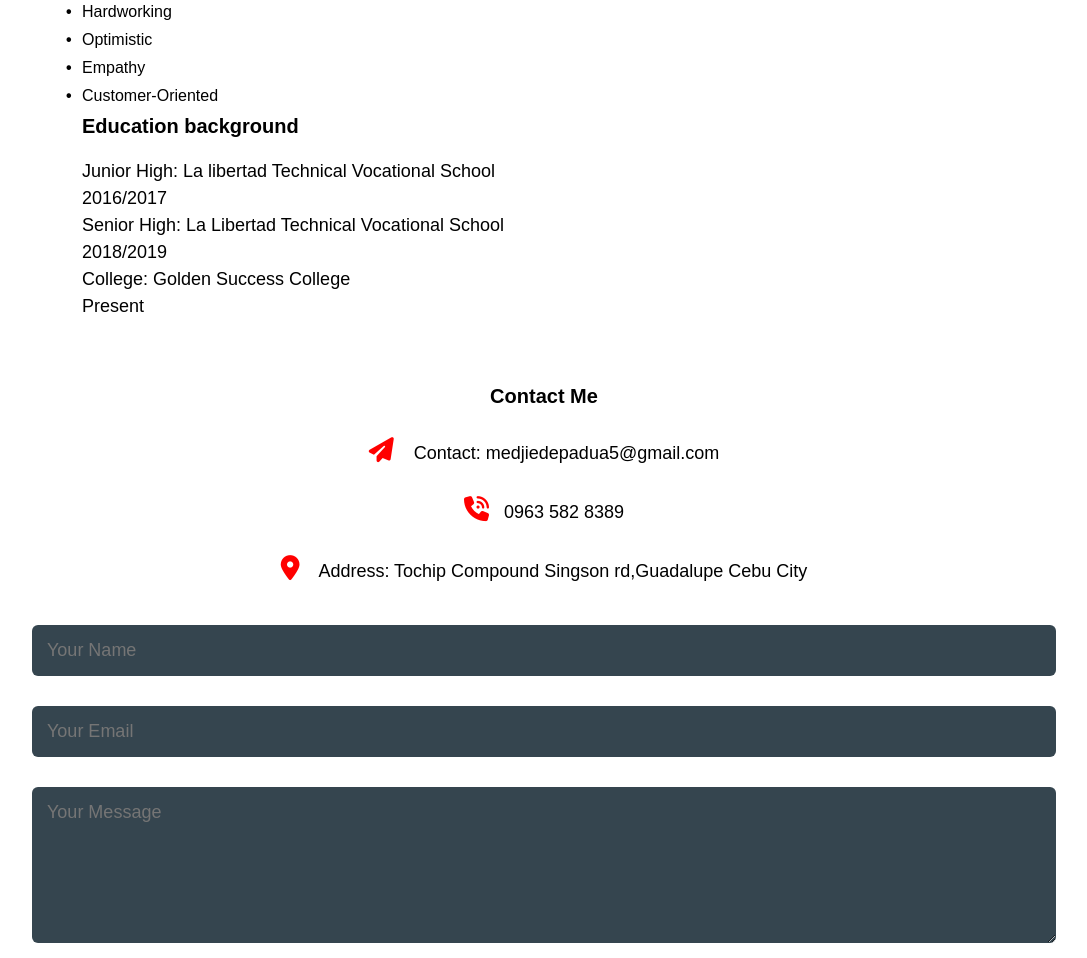
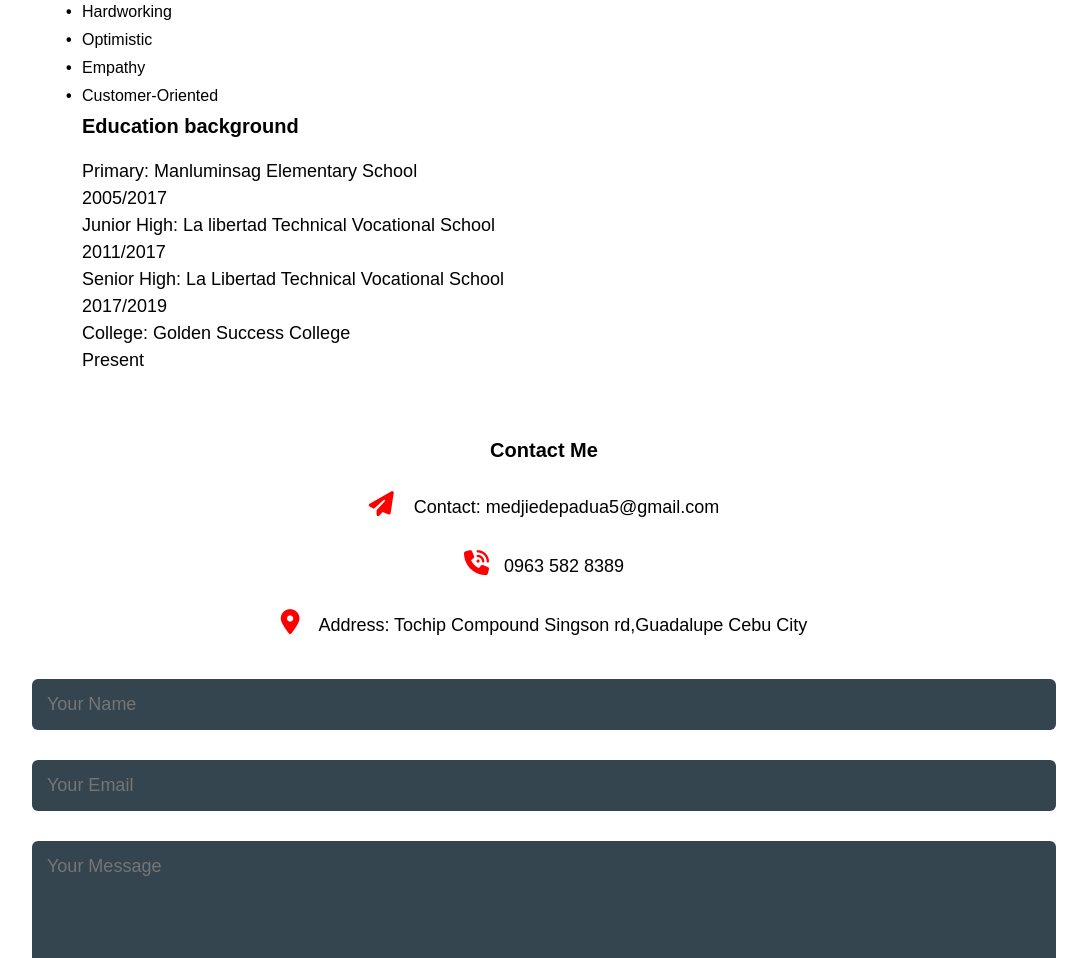
Before and after one commit to depads/mjdepads, a plain HTML site: page index.html in a window 1280 px wide. Shown: the part 1386-2344 px from the top of the page, without its empty margins (96-1183 px from the left). Drawn offline with Linux system fonts and the light colour scheme.

Commit message:
Update index.html

```diff
--- a/index.html
+++ b/index.html
@@ -56,8 +56,9 @@
           </div>
         </div>
         <div class="sub-title">Education background</div>
-        <p>Junior High: La libertad Technical Vocational School<br>2016/2017<br>
-          Senior High: La Libertad Technical Vocational School<br>2018/2019<br>
+        <p>Primary: Manluminsag Elementary School<br>2005/2017<br>
+          Junior High: La libertad Technical Vocational School<br>2011/2017<br>
+          Senior High: La Libertad Technical Vocational School<br>2017/2019<br>
           College: Golden Success College<br>Present<br>
         </p>
       </div>
```
